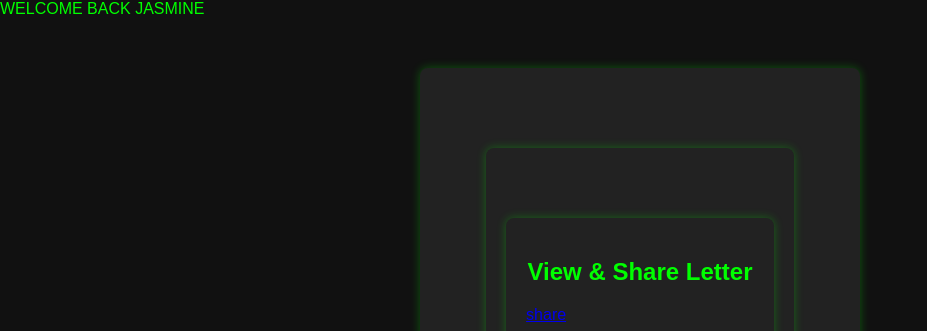
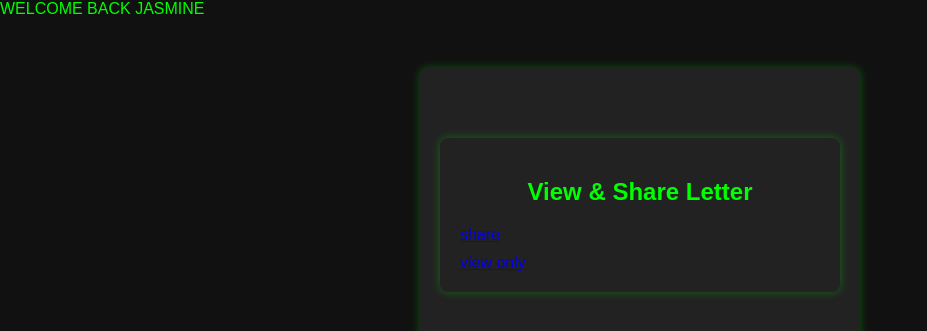
Before and after one commit to rising5-guru/aladdin-code-convertor-v1, a plain HTML site: page main1.html in a window 1280 px wide. Shown: the top 331 px of the page, without its empty margins (0-927 px from the left). Drawn offline with Linux system fonts and the light colour scheme.

Commit message:
Update main1.html

```diff
--- a/main1.html
+++ b/main1.html
@@ -8,8 +8,6 @@
 </head>
 <body>
   WELCOME BACK JASMINE
-  <div class="container">
-    <div class="button-container">
   <div class="container">
     <div class="container">
 <h2>View & Share Letter</h2>
```
